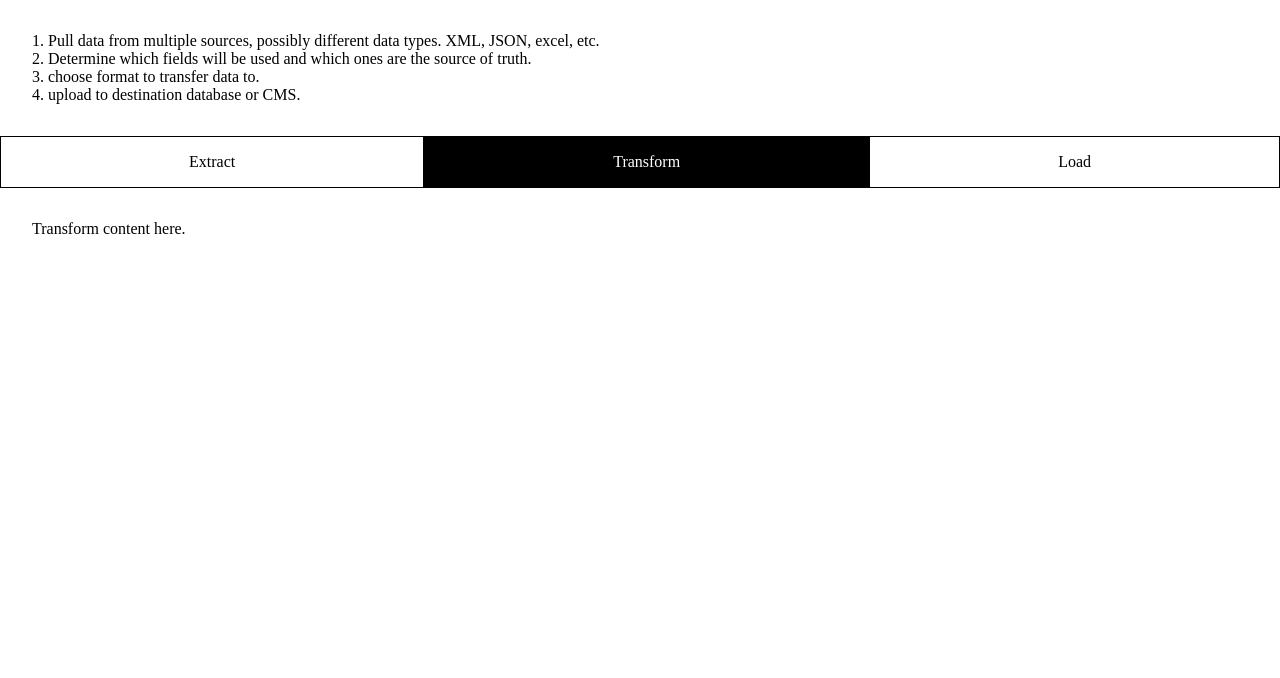
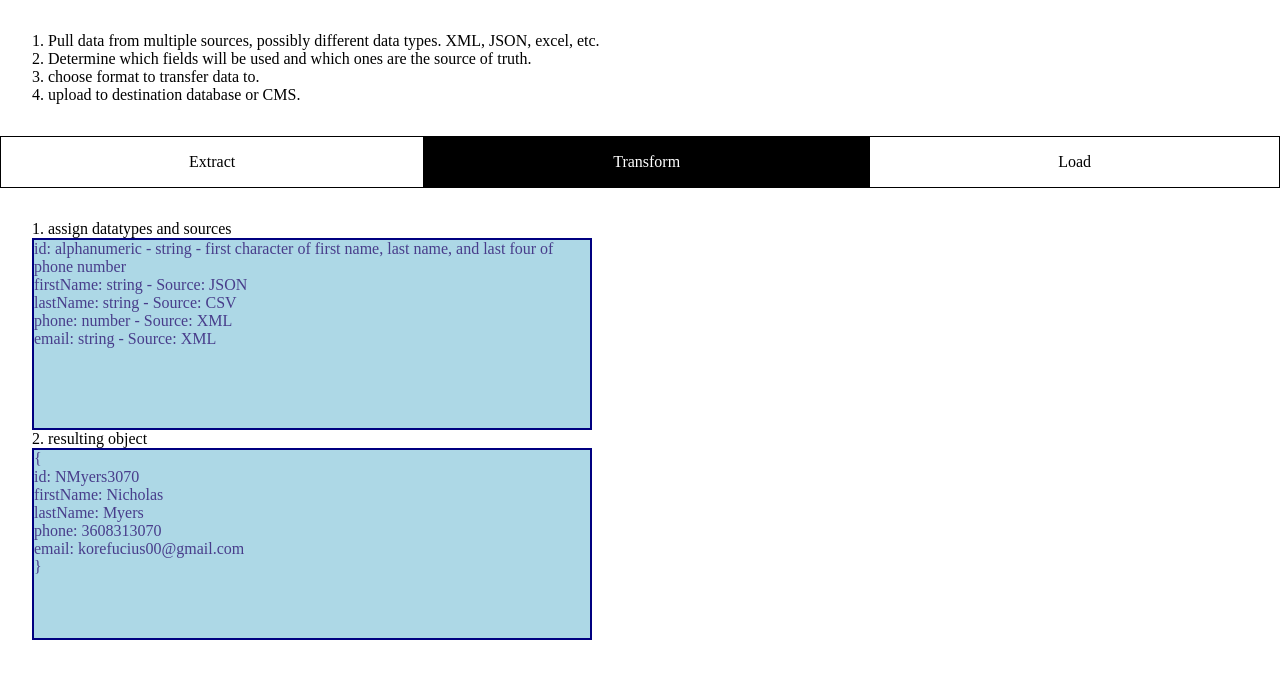
Before and after one commit to nicholas-myers/etltool, a React (Create React App) app: page /transform in a window 1280 px wide. Shown: the top 678 px of the page. Built offline with nearby package versions, Linux system fonts and the light colour scheme.

Commit message:
set up interface and example object that will also be passed to load

```diff
--- a/src/App.tsx
+++ b/src/App.tsx
@@ -1,6 +1,13 @@
 import { NavLink, Outlet } from 'react-router-dom';
 
 function App() {
+  const reformattedInfo = {
+    id: "NMyers3070",
+    firstName: "Nicholas",
+    lastName: "Myers",
+    phone: 3608313070,
+    email: "korefucius00@gmail.com"
+}
 return (
   <div className="App">
     <div className="instructions">
--- a/src/components/Extract.tsx
+++ b/src/components/Extract.tsx
@@ -5,7 +5,7 @@ const Extract = () => {
     <contact>
         <id>1</id>
         <fname>Nick</fname>
-        <lname>Myers</lname>
+        <lname>Meyers</lname>
         <phone>3608313070</phone>
         <email>korefucius00@gmail.com</email>
     </contact>`
--- a/src/components/Transform.tsx
+++ b/src/components/Transform.tsx
@@ -1,7 +1,32 @@
-const Transform = () => {
+interface ContactInfo {
+    id: string,
+    firstName: string,
+    lastName: string,
+    phone: number,
+    email: string,
+}
+
+const Transform = ({ data }: { data: ContactInfo }) => {
     return (
         <div>
-            Transform content here.
+            1. assign datatypes and sources
+            <div className="code-block">
+                <p>id: alphanumeric - string - first character of first name, last name, and last four of phone number</p>
+                <p>firstName: string - Source: JSON</p>
+                <p>lastName: string - Source: CSV</p>
+                <p>phone: number - Source: XML</p>
+                <p>email: string - Source: XML</p>
+            </div>
+            2. resulting object
+            <div className="code-block">
+                <p>{`{`}</p>
+                <p>id: {data.id}</p>
+                <p>firstName: {data.firstName}</p>
+                <p>lastName: {data.lastName}</p>
+                <p>phone: 3608313070</p>
+                <p>email: korefucius00@gmail.com</p>
+                <p>{`}`}</p>
+            </div>
         </div>
     )
 }
--- a/src/routes.tsx
+++ b/src/routes.tsx
@@ -2,7 +2,13 @@ import App from "./App";
 import Extract from "./components/Extract";
 import Load from "./components/Load";
 import Transform from "./components/Transform";
-
+const reformattedInfo = {
+    id: "NMyers3070",
+    firstName: "Nicholas",
+    lastName: "Myers",
+    phone: 3608313070,
+    email: "korefucius00@gmail.com"
+}
 export const routes = [
     {
         path: '/',
@@ -14,7 +20,7 @@ export const routes = [
             },
             {
                 path: "transform",
-                element: <Transform />
+                element: <Transform data={reformattedInfo}/>
             },
             {
                 path: "load",
```
Lines whose indentation alone changed are shown as unchanged.
